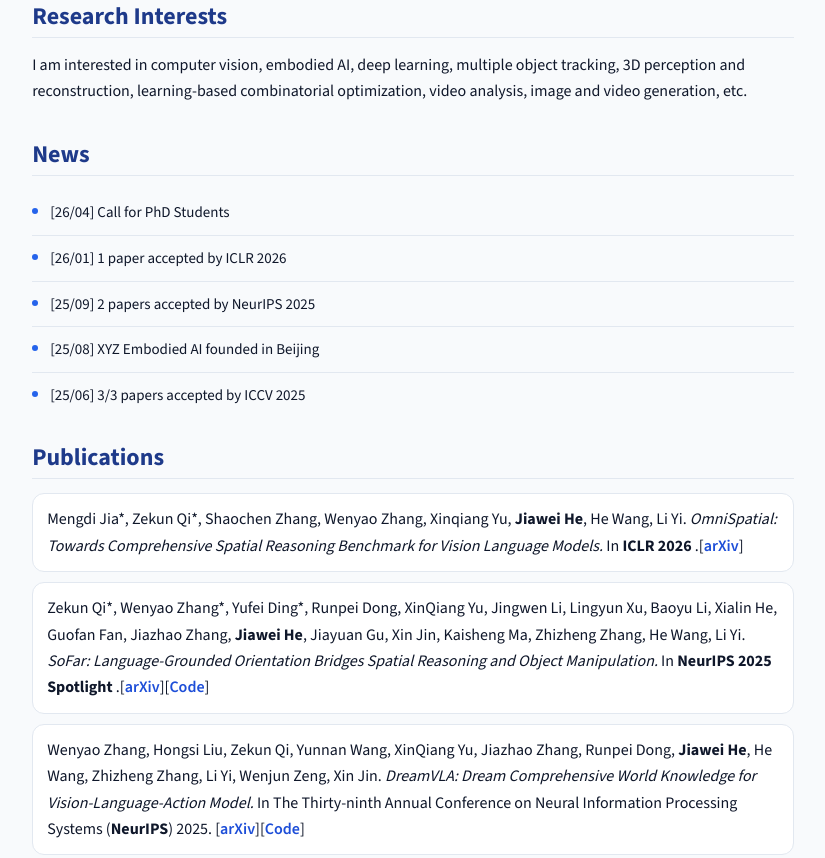
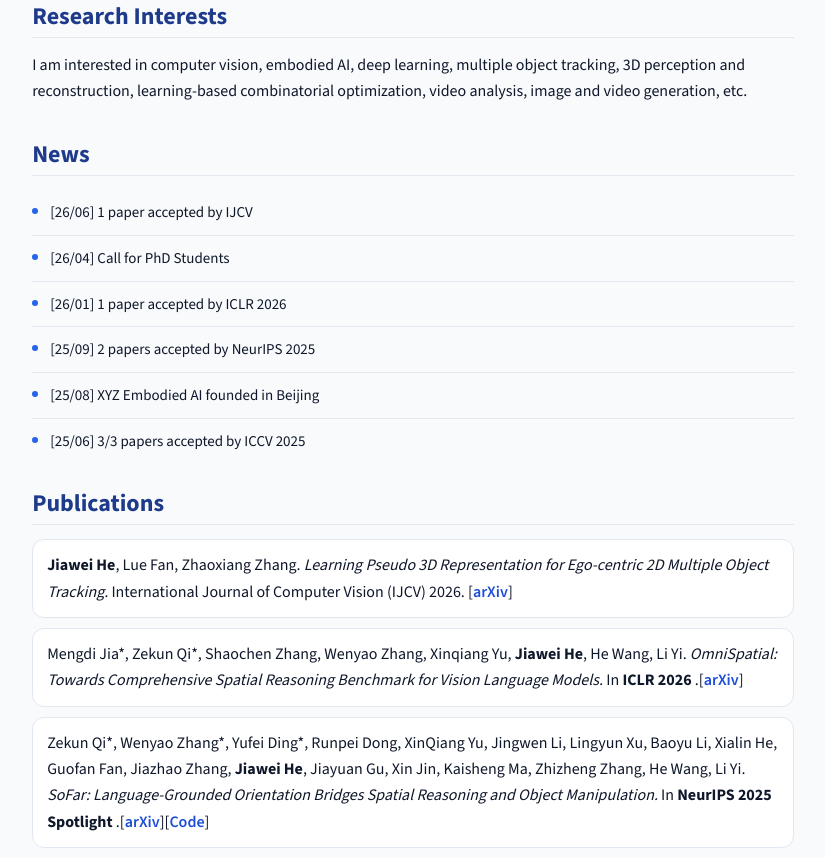
Before and after one commit to jiaweihe1996/jiaweihe.xyz, a plain HTML site: page index.html in a window 1280 px wide. Shown: the part 703-1561 px from the top of the page, without its empty margins (227-1052 px from the left). Drawn offline with nearby package versions, Linux system fonts and the light colour scheme.

Commit message:
Update publications and add new IJCV paper entry
Added a new publication entry for a paper accepted by IJCV and updated the existing publications list.

```diff
--- a/index.html
+++ b/index.html
@@ -161,6 +161,7 @@
             <div class="col-lg-10 col-lg-offset-1 col-md-10 col-md-offset-1">
                 <h3>News</h3>
                 <ul class="news-list">
+					<li>[26/06] 1 paper accepted by IJCV</li>
                     <li>[26/04] Call for PhD Students</li>
                     <li>[26/01] 1 paper accepted by ICLR 2026</li>
                     <li>[25/09] 2 papers accepted by NeurIPS 2025</li>
@@ -173,6 +174,9 @@
             <div class="col-lg-10 col-lg-offset-1 col-md-10 col-md-offset-1">
                 <h3>Publications</h3>
                 <ul class="pub-list">
+					<li>
+                    <b>Jiawei He</b>, Lue Fan, Zhaoxiang Zhang. <i>Learning Pseudo 3D Representation for Ego-centric 2D Multiple Object Tracking. </i> International Journal of Computer Vision (IJCV) 2026. [<a href="https://arxiv.org/abs/2306.05416">arXiv</a>]
+                    </li>
                     <li>
                     Mengdi Jia*, Zekun Qi*, Shaochen Zhang, Wenyao Zhang, Xinqiang Yu, <b>Jiawei He</b>, He Wang, Li Yi. <i>OmniSpatial: Towards Comprehensive Spatial Reasoning Benchmark for Vision Language Models.</i> In <b>ICLR 2026</b> .[<a href="https://arxiv.org/abs/2506.03135">arXiv</a>]
                     </li>
@@ -208,9 +212,6 @@
                     </li>
                     <li>
                     <b>Jiawei He</b>, Yuqi Wang, Yuntao Chen, Zhaoxiang Zhang. <i>Weakly Supervised 3D Object Detection with Multi-Stage Generalization. </i> TPAMI (major revision)[<a href="https://arxiv.org/abs/2306.05418">arXiv</a>] [<a href="https://ba2det.github.io/">project page</a>]
-                    </li>
-                    <li>
-                    <b>Jiawei He</b>, Lue Fan, Yuqi Wang, Yuntao Chen, Zehao Huang, Naiyan Wang, Zhaoxiang Zhang. <i>Tracking Objects with 3D Representation from Videos. </i> Submitted to IJCV. [<a href="https://arxiv.org/abs/2306.05416">arXiv</a>]
                     </li>
                     <li>
                     <b>Jiawei He</b>, Yuntao Chen, Naiyan Wang, Zhaoxiang Zhang. <i>3D Video Object Detection with Learnable Object-Centric Global Optimization. </i> In IEEE/CVF Conference on Computer Vision and Pattern Recognition (<b>CVPR</b>) 2023. [<a href="https://openaccess.thecvf.com/content/CVPR2023/papers/He_3D_Video_Object_Detection_With_Learnable_Object-Centric_Global_Optimization_CVPR_2023_paper.pdf">pdf</a>] [<a href="https://arxiv.org/abs/2303.15416">arXiv</a>] [<a href="https://github.com/jiaweihe1996/BA-Det">code</a>][<a href="badet_bib.txt">bibtex</a>]
```
